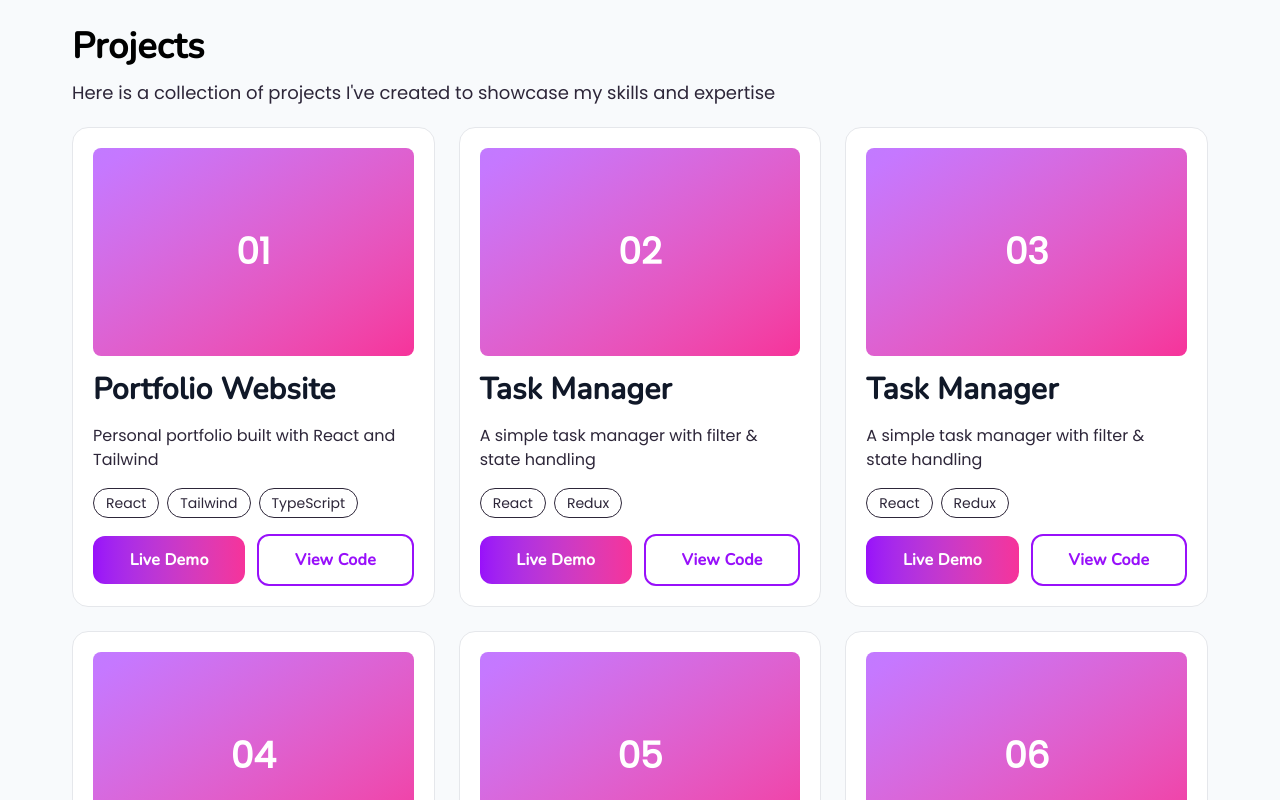
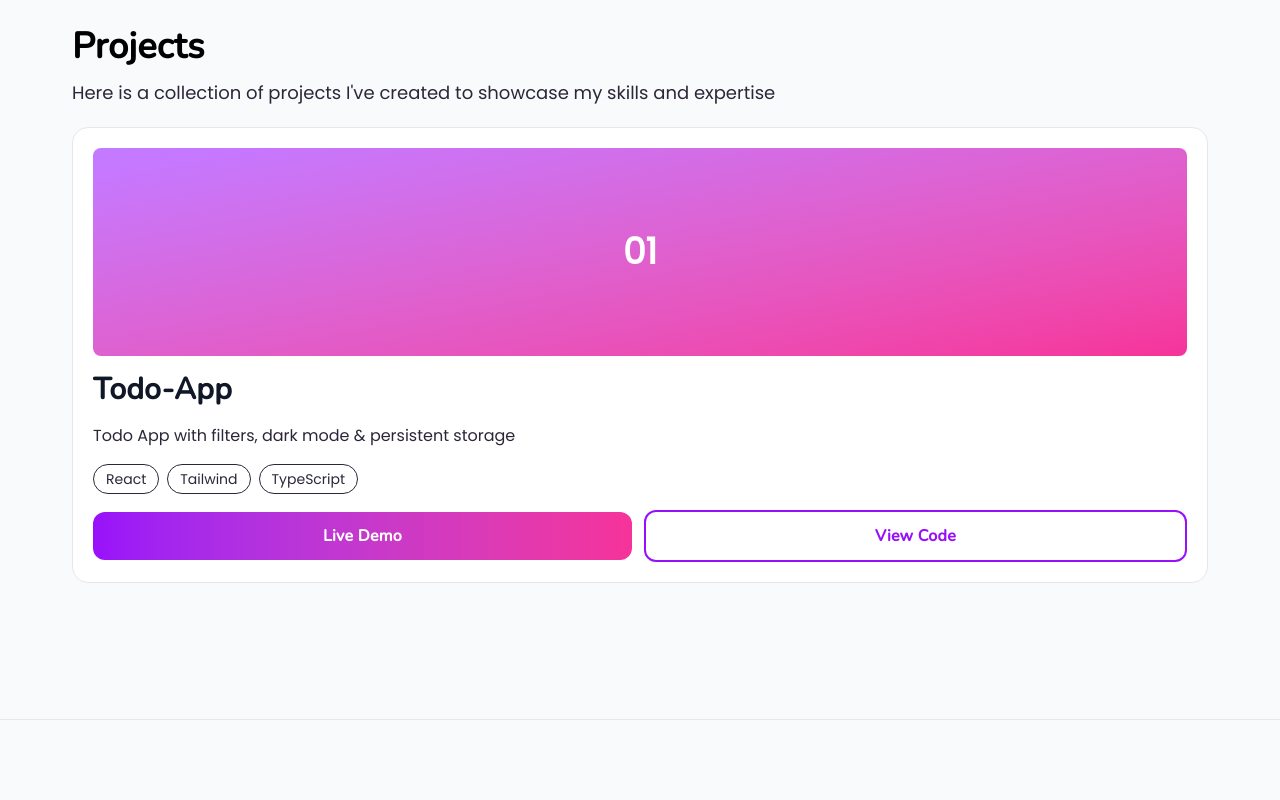
Before and after one commit to sifaandev/sifaandev.github.io, a React (Vite) app: page / in a window 1280 px wide. Shown: the part 1600-2400 px from the top of the page. Built offline with nearby package versions, Linux system fonts and the light colour scheme.

Commit message:
Update Project.tsx

```diff
--- a/src/components/Project.tsx
+++ b/src/components/Project.tsx
@@ -1,50 +1,12 @@
 export default function Project({isDark}: {isDark: boolean}) {
   const projects = [
     {
-      title: "Portfolio Website",
-      description: "Personal portfolio built with React and Tailwind",
+      title: "Todo-App",
+      description: "Todo App with filters, dark mode & persistent storage",
       tech: ["React", "Tailwind", "TypeScript"],
       image: "/project-1.png",
-      live: "#",
-      github: "#"
-    },
-    {
-      title: "Task Manager",
-      description: "A simple task manager with filter & state handling",
-      tech: ["React", "Redux"],
-      image: "/project-2.png",
-      live: "#",
-      github: "#"
-    },
-    {
-      title: "Task Manager",
-      description: "A simple task manager with filter & state handling",
-      tech: ["React", "Redux"],
-      image: "/project-2.png",
-      live: "#",
-      github: "#"
-    },
-    {
-      title: "Task Manager",
-      description: "A simple task manager with filter & state handling",
-      tech: ["React", "Redux"],
-      image: "/project-2.png",
-      live: "#",
-      github: "#"
-    },{
-      title: "Task Manager",
-      description: "A simple task manager with filter & state handling",
-      tech: ["React", "Redux"],
-      image: "/project-2.png",
-      live: "#",
-      github: "#"
-    },{
-      title: "Task Manager",
-      description: "A simple task manager with filter & state handling",
-      tech: ["React", "Redux"],
-      image: "/project-2.png",
-      live: "#",
-      github: "#"
+      live: "https://sifaandev.github.io/todoflex",
+      github: "https://github.com/sifaandev/todoflex"
     },
   ];
 
```
